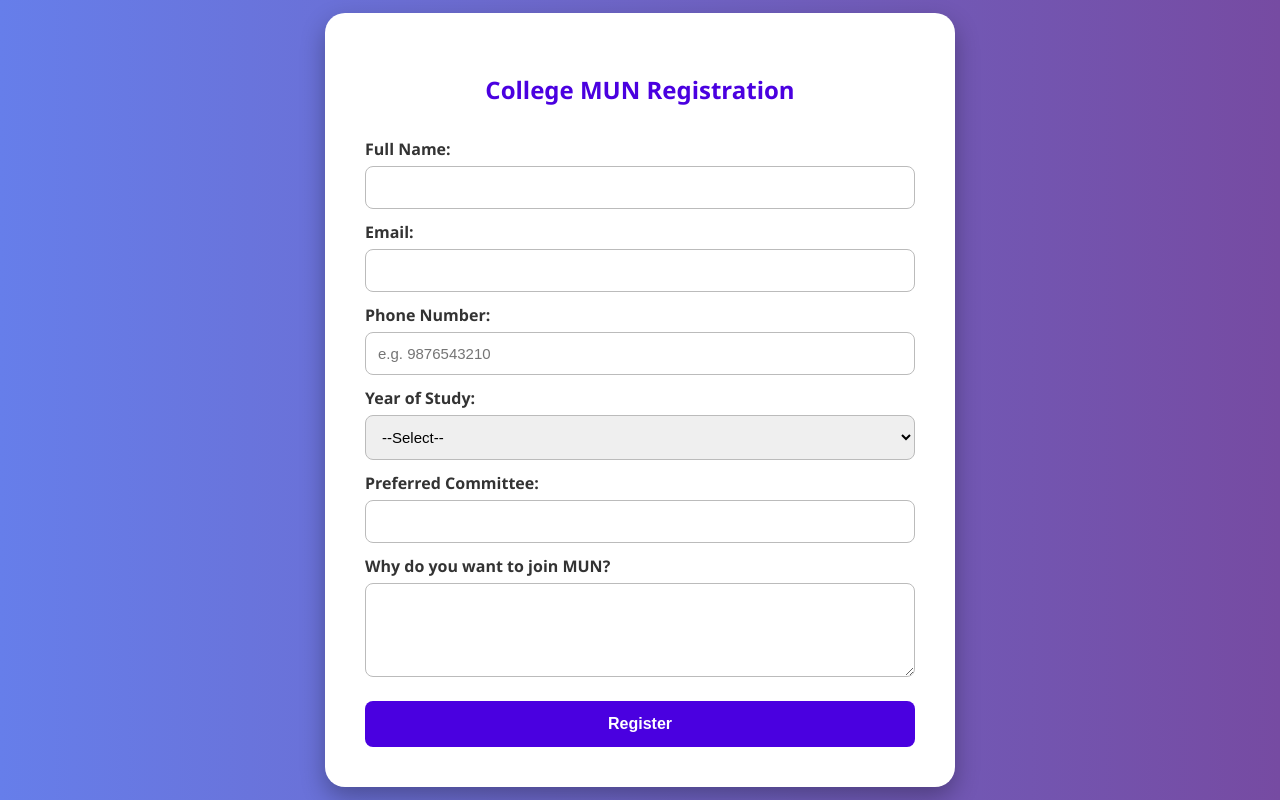
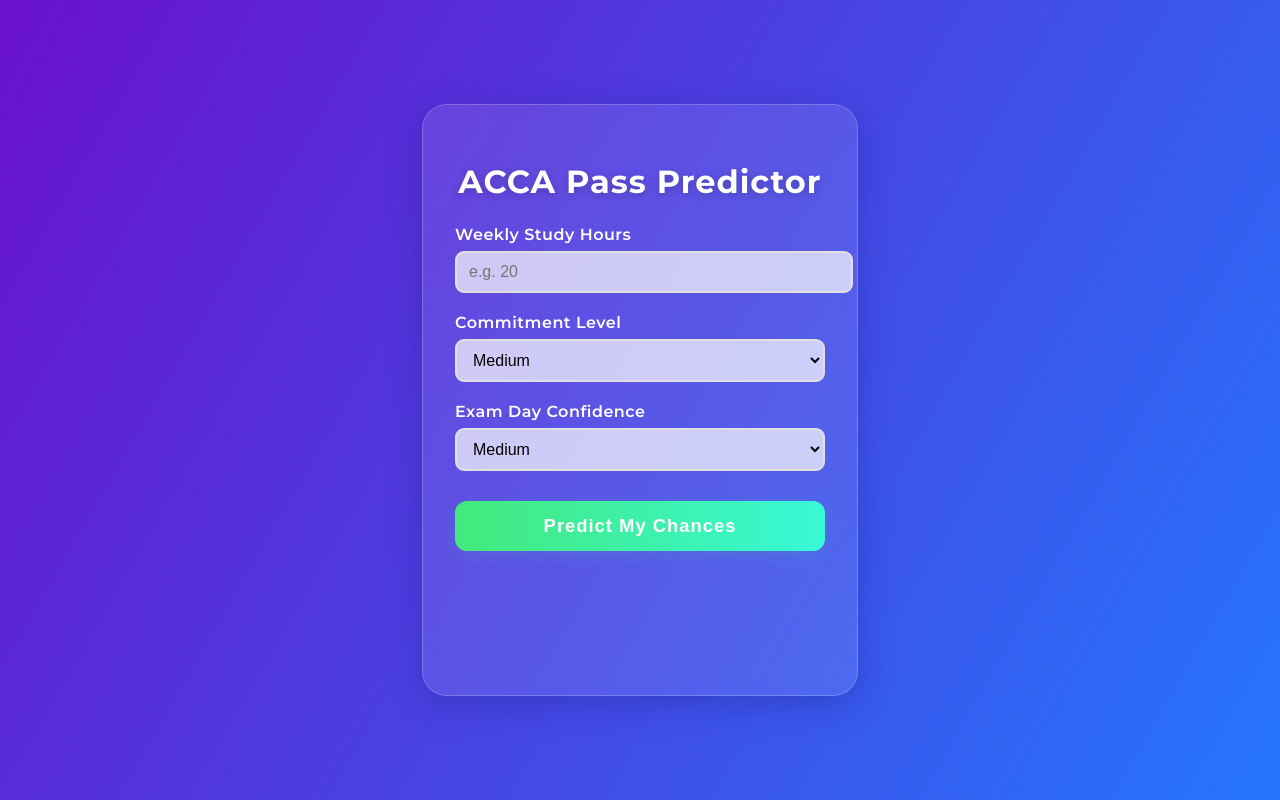
Before and after one commit to mynameisadrusht/adrusht, a plain HTML site: page index.html in a window 1280 px wide. Drawn offline with Linux system fonts and the light colour scheme.

Commit message:
Update index.html

```diff
--- a/index.html
+++ b/index.html
@@ -1,119 +1,276 @@
 <!DOCTYPE html>
 <html lang="en">
-
 <head>
-  <meta charset="UTF-8">
-  <meta name="viewport" content="width=device-width, initial-scale=1.0">
-  <title>College MUN Registration</title>
+<meta charset="UTF-8" />
+<meta name="viewport" content="width=device-width, initial-scale=1" />
+<title>ACCA Pass Predictor</title>
+<link rel="preconnect" href="https://fonts.googleapis.com">
+<link href="https://fonts.googleapis.com/css2?family=Montserrat:wght@600;700&display=swap" rel="stylesheet">
 <style>
   body {
-      font-family: 'Segoe UI', Tahoma, Geneva, Verdana, sans-serif;
-      background: linear-gradient(to right, #667eea, #764ba2);
-      color: #333;
+    min-height: 100vh;
     margin: 0;
-      padding: 0;
+    font-family: 'Montserrat', Arial, sans-serif;
+    background: linear-gradient(120deg, #6a11cb 0%, #2575fc 100%);
+    animation: gradientBG 8s ease-in-out infinite alternate;
     display: flex;
+    align-items: center;
     justify-content: center;
-      align-items: center;
-      height: 100vh;
+  }
+
+  @keyframes gradientBG {
+    0% { background-position: 0% 50%; }
+    100% { background-position: 100% 50%; }
   }
 
   .container {
-      background-color: white;
-      padding: 40px;
-      border-radius: 20px;
-      box-shadow: 0 10px 25px rgba(0, 0, 0, 0.3);
-      width: 100%;
-      max-width: 550px;
-      animation: fadeIn 0.8s ease-in-out;
+    background: rgba(255,255,255,0.10);
+    box-shadow: 0 8px 32px 0 rgba(31,38,135,0.37);
+    border-radius: 25px;
+    padding: 36px 32px 32px 32px;
+    max-width: 370px;
+    width: 95vw;
+    backdrop-filter: blur(7px);
+    border: 1.5px solid rgba(255,255,255,0.21);
+    transition: box-shadow 0.3s;
   }
 
-    @keyframes fadeIn {
-      from { opacity: 0; transform: translateY(30px); }
-      to { opacity: 1; transform: translateY(0); }
+  .container:hover {
+    box-shadow: 0 12px 40px 0 rgba(31,38,135,0.45);
   }
 
-    h2 {
+  h1 {
     text-align: center;
-      color: #4a00e0;
-      margin-bottom: 20px;
-    }
-
-    form {
-      display: flex;
-      flex-direction: column;
+    margin-bottom: 24px;
+    font-weight: 700;
+    font-size: 2rem;
+    color: #fff;
+    letter-spacing: 1px;
+    text-shadow: 0 2px 8px #0003;
   }
 
   label {
-      margin-top: 12px;
+    display: block;
+    margin-top: 18px;
     font-weight: 600;
+    color: #fff;
+    letter-spacing: 0.5px;
   }
 
-    input, select, textarea {
-      padding: 12px;
-      margin-top: 6px;
-      border: 1px solid #bbb;
-      border-radius: 8px;
-      font-size: 15px;
-      transition: 0.3s;
+  input[type=number], select {
+    width: 100%;
+    padding: 10px 12px;
+    margin-top: 7px;
+    border: 2px solid #e0e0e0;
+    border-radius: 9px;
+    font-size: 1rem;
+    background: rgba(255,255,255,0.7);
+    transition: border 0.2s;
+    outline: none;
+    margin-bottom: 2px;
   }
 
-    input:focus, select:focus, textarea:focus {
-      outline: none;
-      border-color: #4a00e0;
-      box-shadow: 0 0 8px rgba(74, 0, 224, 0.2);
+  input[type=number]:focus, select:focus {
+    border: 2px solid #2575fc;
+    background: #fff;
+  }
+
+  .input-error {
+    border: 2px solid #ff4b2b !important;
+    background: #fff0f0 !important;
+  }
+
+  .input-success {
+    border: 2px solid #43e97b !important;
+    background: #f0fff7 !important;
   }
 
   button {
-      margin-top: 24px;
+    margin-top: 28px;
+    width: 100%;
     padding: 14px;
-      background-color: #4a00e0;
-      color: white;
+    background: linear-gradient(90deg, #43e97b 0%, #38f9d7 100%);
     border: none;
-      border-radius: 8px;
-      font-size: 16px;
-      font-weight: bold;
+    border-radius: 12px;
+    color: #fff;
+    font-size: 1.15rem;
     cursor: pointer;
-      transition: background-color 0.3s;
+    font-weight: 700;
+    letter-spacing: 1px;
+    box-shadow: 0 4px 16px rgba(67,233,123,0.13);
+    transition: background 0.3s, box-shadow 0.3s;
   }
 
   button:hover {
-      background-color: #5f2c82;
+    background: linear-gradient(90deg, #2575fc 0%, #6a11cb 100%);
+    box-shadow: 0 8px 24px rgba(37,117,252,0.18);
+  }
+
+  .result {
+    margin-top: 32px;
+    text-align: center;
+    font-size: 1.25rem;
+    font-weight: 700;
+    min-height: 52px;
+    opacity: 0;
+    transform: translateY(20px);
+    transition: opacity 0.5s, transform 0.5s;
+    border-radius: 10px;
+    padding: 18px 10px 10px 10px;
+    background: rgba(255,255,255,0.22);
+    box-shadow: 0 2px 8px #0001;
+    color: #fff;
+    position: relative;
+  }
+
+  .result.visible {
+    opacity: 1;
+    transform: translateY(0);
+  }
+
+  .result.low {
+    border-left: 7px solid #ff4b2b;
+    color: #ff4b2b;
+  }
+  .result.medium {
+    border-left: 7px solid #f9d423;
+    color: #f9d423;
+  }
+  .result.high {
+    border-left: 7px solid #43e97b;
+    color: #43e97b;
+  }
+
+  .result-icon {
+    font-size: 2.3rem;
+    display: block;
+    margin-bottom: 5px;
+    animation: pop 0.5s;
+  }
+  @keyframes pop {
+    0% { transform: scale(0.5);}
+    80% { transform: scale(1.15);}
+    100% { transform: scale(1);}
+  }
+
+  @media (max-width: 500px) {
+    .container { padding: 18px 7vw 24px 7vw; }
+    h1 { font-size: 1.2rem; }
+    .result { font-size: 1rem; padding: 10px 2vw; }
   }
 </style>
 </head>
-
 <body>
   <div class="container">
-    <h2>College MUN Registration</h2>
-    <form id="munForm" action="https://formspree.io/f/mzzgeqyd" method="POST">
-      <label for="name">Full Name:</label>
-      <input type="text" id="name" name="name" required>
+    <h1>ACCA Pass Predictor</h1>
+    <label for="studyHours">Weekly Study Hours</label>
+    <input type="number" id="studyHours" min="0" max="80" placeholder="e.g. 20" />
 
-      <label for="email">Email:</label>
-      <input type="email" id="email" name="email" required>
-
-      <label for="phone">Phone Number:</label>
-      <input type="tel" id="phone" name="phone" pattern="[0-9]{10}" placeholder="e.g. 9876543210" required>
-
-      <label for="year">Year of Study:</label>
-      <select id="year" name="year" required>
-        <option value="">--Select--</option>
-        <option value="1st Year">1st Year</option>
-        <option value="2nd Year">2nd Year</option>
-        <option value="3rd Year">3rd Year</option>
-        <option value="4th Year">4th Year</option>
+    <label for="commitment">Commitment Level</label>
+    <select id="commitment">
+      <option value="low">Low</option>
+      <option value="medium" selected>Medium</option>
+      <option value="high">High</option>
     </select>
 
-      <label for="committee">Preferred Committee:</label>
-      <input type="text" id="committee" name="committee">
+    <label for="confidence">Exam Day Confidence</label>
+    <select id="confidence">
+      <option value="low">Low</option>
+      <option value="medium" selected>Medium</option>
+      <option value="high">High</option>
+    </select>
 
-      <label for="message">Why do you want to join MUN?</label>
-      <textarea id="message" name="message" rows="4"></textarea>
+    <button onclick="predictChances()">Predict My Chances</button>
 
-      <button type="submit">Register</button>
-    </form>
+    <div class="result" id="result"></div>
   </div>
+
+<script>
+  function validateInput(input) {
+    const val = Number(input.value);
+    if (input.value === "" || isNaN(val) || val < 1 || val > 80) {
+      input.classList.remove('input-success');
+      input.classList.add('input-error');
+      return false;
+    } else {
+      input.classList.remove('input-error');
+      input.classList.add('input-success');
+      return true;
+    }
+  }
+
+  function getResultClass(chance) {
+    if (chance < 45) return "low";
+    if (chance < 75) return "medium";
+    return "high";
+  }
+
+  function getResultIcon(chance) {
+    if (chance < 45) return "&#128577;"; // 😟
+    if (chance < 75) return "&#128578;"; // 🙂
+    return "&#128170;"; // 💪
+  }
+
+  function getFeedback(chance) {
+    if (chance < 45) return "You might need to increase your study hours and focus. Don't give up!";
+    if (chance < 75) return "Good effort! Stay consistent and keep building your confidence.";
+    return "Excellent! You're on track to clear your ACCA exams. Keep it up!";
+  }
+
+  function predictChances() {
+    const studyHoursInput = document.getElementById('studyHours');
+    const commitment = document.getElementById('commitment').value;
+    const confidence = document.getElementById('confidence').value;
+    const resultEl = document.getElementById('result');
+
+    // Validate
+    if (!validateInput(studyHoursInput)) {
+      resultEl.className = "result visible low";
+      resultEl.innerHTML = `<span class="result-icon">&#9888;</span> Please enter valid study hours (1-80).`;
+      return;
+    }
+
+    const studyHours = Number(studyHoursInput.value);
+
+    // Prediction logic: more nuanced
+    let chance = 0;
+    // Study hours: 1-80, 0-40%
+    if (studyHours >= 40) chance += 40;
+    else chance += studyHours;
+
+    // Commitment
+    if (commitment === 'low') chance += 10;
+    else if (commitment === 'medium') chance += 22;
+    else if (commitment === 'high') chance += 35;
+
+    // Confidence
+    if (confidence === 'low') chance += 6;
+    else if (confidence === 'medium') chance += 13;
+    else if (confidence === 'high') chance += 22;
+
+    // Add a little randomization for realism
+    chance += Math.floor(Math.random() * 5);
+
+    // Cap at 95%
+    chance = Math.min(95, chance);
+
+    // Result display
+    const resultClass = getResultClass(chance);
+    const icon = getResultIcon(chance);
+    const feedback = getFeedback(chance);
+
+    resultEl.className = `result visible ${resultClass}`;
+    resultEl.innerHTML = `
+      <span class="result-icon">${icon}</span>
+      Estimated Pass Chance: <b>${chance}%</b><br>
+      <small>${feedback}</small>
+    `;
+  }
+
+  // Live validation
+  document.getElementById('studyHours').addEventListener('input', function() {
+    validateInput(this);
+  });
+</script>
 </body>
-
 </html>
```
Lines whose indentation alone changed are shown as unchanged.
